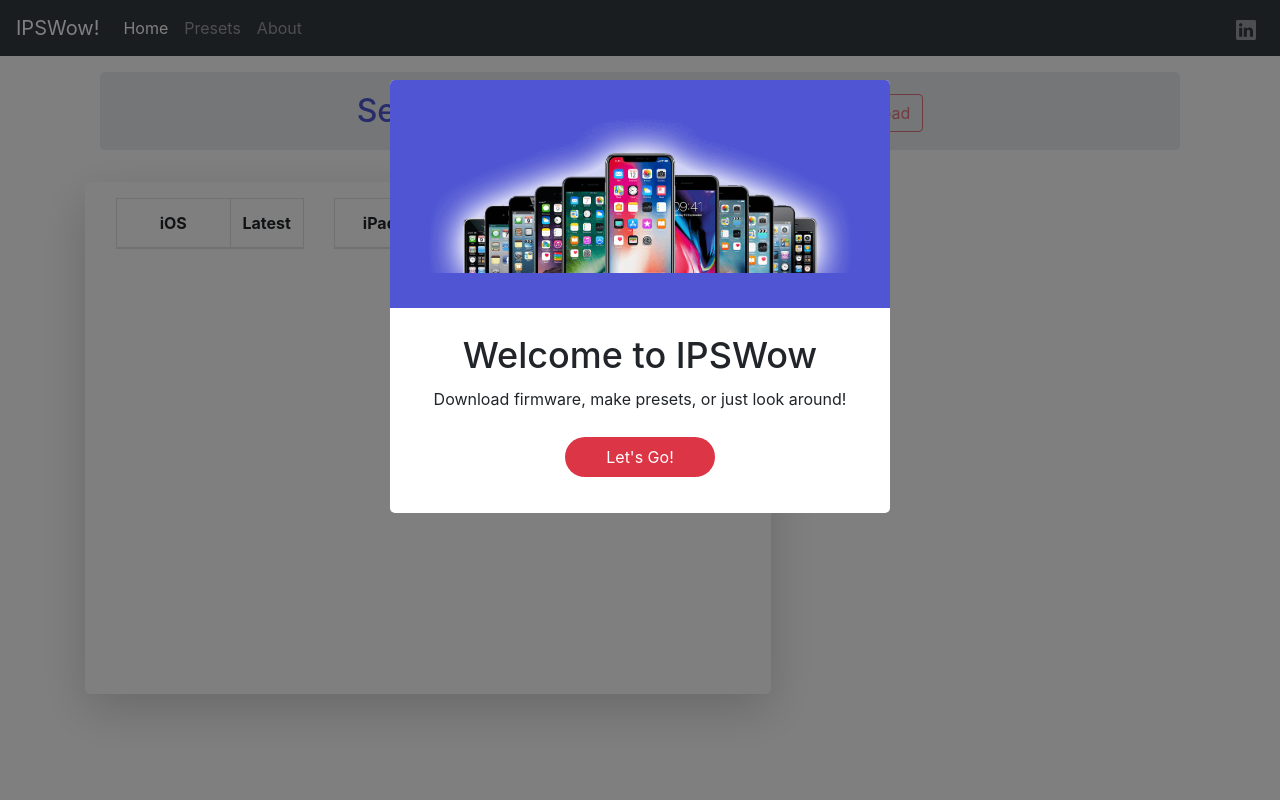
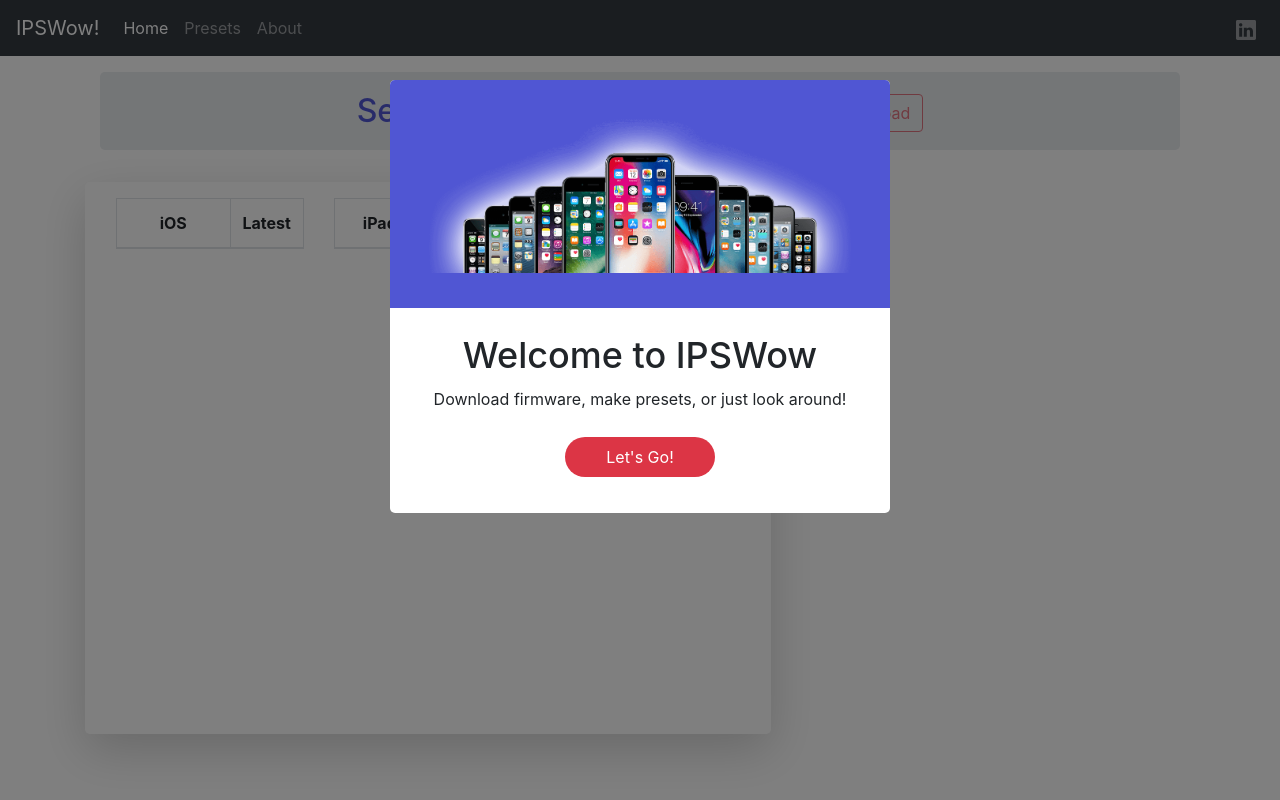
Before and after one commit to princetechn0/IPSWOW, a Flask app: page / in a window 1280 px wide. Run offline with Flask 2, Linux system fonts and the light colour scheme; lists and menus that the app fills with data are empty; some libraries are stand-ins or nearby versions.

Commit message:
fixed select all bug, removed scroll bars, and fixed layout issues

```diff
--- a/static/js/home.js
+++ b/static/js/home.js
@@ -27,14 +27,28 @@ function clickFunction(e, data) {
   toggle_clear_button();
 }
 
-// Selecting all in one column - Incomplete
+// Selecting all in one column
 function selectAll(e) {
   let allChildren = e.parentNode.getElementsByTagName("tbody")[0].rows;
+  if (isAlreadySelected(allChildren)) {
+    for (let i of allChildren) {
+      i.onclick.apply(i);
+    }
+  } else {
+    for (let i of allChildren) {
+      if (!i.className.includes("selected")) {
+        i.onclick.apply(i);
+      }
+    }
+  }
+}
+function isAlreadySelected(allChildren) {
   for (let i of allChildren) {
     if (!i.className.includes("selected")) {
-      i.onclick.apply(i);
+      return false;
     }
   }
+  return true;
 }
 
 // Modding status of download button
--- a/static/main.css
+++ b/static/main.css
@@ -83,10 +83,20 @@
 
 .my-custom-scrollbar {
   position: relative;
-  height: 475px;
-  height: 60vh;
+  /* height: 475px; */
+  height: 65vh;
   overflow: auto;
+  -ms-overflow-style: none; /* IE and Edge */
+  scrollbar-width: none; /* Firefox */
 }
 
-.my-custom-button {
+.my-custom-scrollbar::-webkit-scrollbar {
+  display: none;
 }
+
+@media screen and (max-width: 800px) {
+  /* table td:nth-child(2) {
+    border-spacing: 0;
+    display: none;
+  } */
+}
--- a/templates/home.html
+++ b/templates/home.html
@@ -16,7 +16,7 @@
             <div class="form-inline">
                 <div class="row shadow-lg p-3 rounded-lg">
                     {% for device_type in data[0] %}
-                        <div class="my-custom-scrollbar col-md-4 ">
+                        <div class="my-custom-scrollbar col-md-4">
                             <table class="table table-bordered table-striped mb-0" id = "table-{{device_type}}">
                                 <thead onclick="selectAll(this)" id = "table-header-{{device_type}}" class="text-center">
                                     <tr>
@@ -32,7 +32,7 @@
                                             <tr onclick="clickFunction(this, {{device}})">
                                                 <td>{{device.0.0}} </td>
                                                 <!-- <td> {{device.0.1}}</td> -->
-                                                <td> {{device.2}}</td>
+                                                <td class=""> {{device.2}}</td>
                                             </tr>
                                         {% endfor %}
                                         <!-- iPods -->
```
